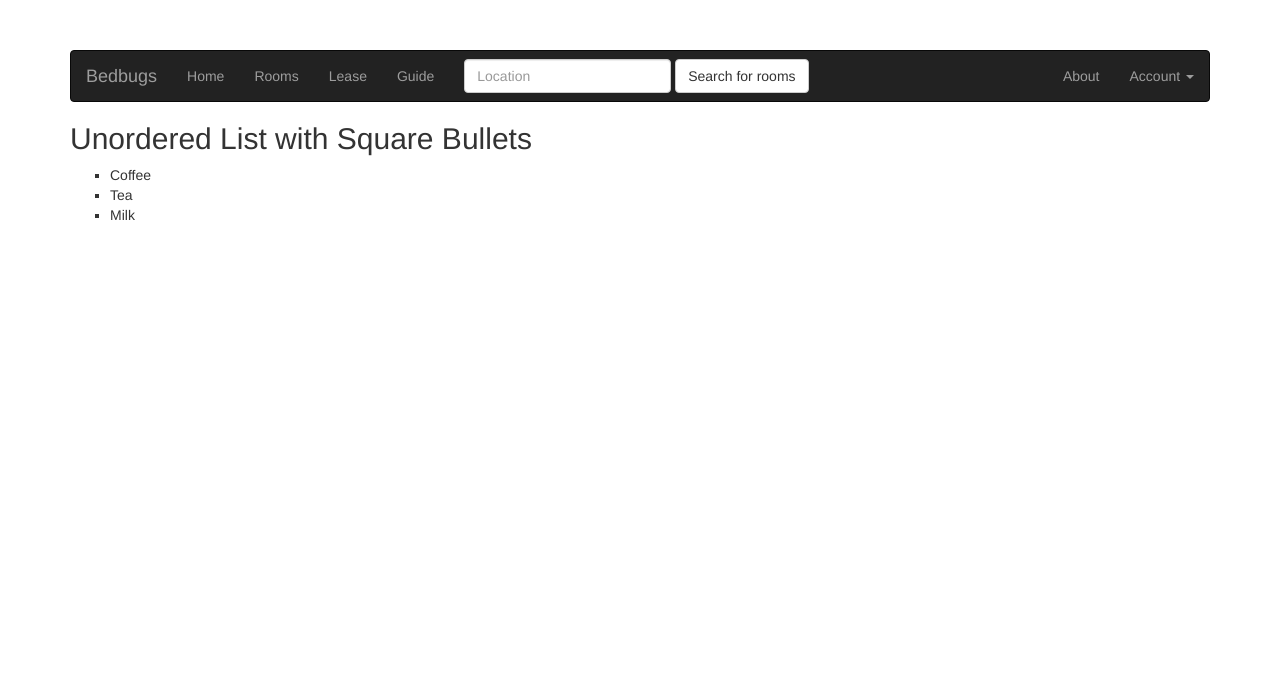
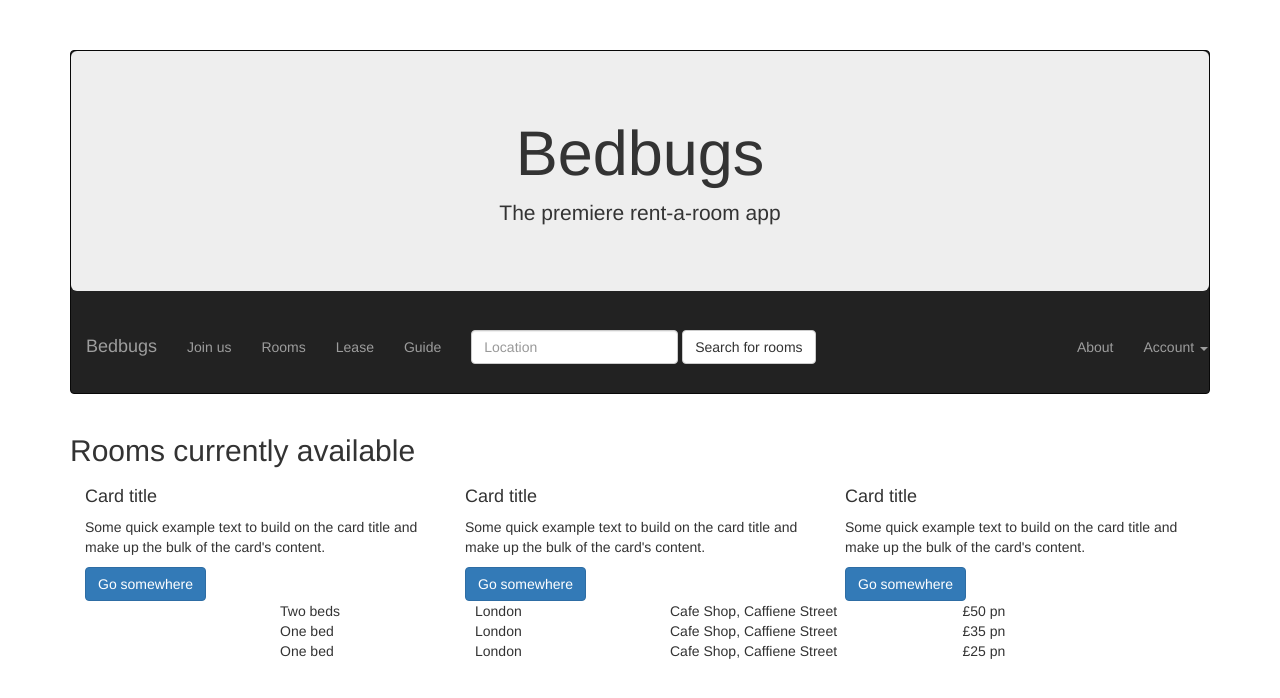
Before and after one commit to samuel-c-johnson/Makersbnb-project, a Node server app: page /rent in a window 1280 px wide. Shown: the top 698 px of the page. Run offline with Node 20, Linux system fonts and the light colour scheme; some libraries are stand-ins or nearby versions.

Commit message:
More layout formatting

```diff
--- a/views/pages/rent.ejs
+++ b/views/pages/rent.ejs
@@ -12,16 +12,67 @@
 
 
   <title> Your property </title>
+  <div class="row">
+          <div class="col-sm-12"><h2>Rooms currently available</h2></div>
+  </div>
+
+  <div class="col-sm-4">
+      <div class="card">
+        <%# <img src="https://room-matehotels.com/images/img/emma/rooms.jpg" alt="Card image cap" >%>
+        <div class="card-block">
+          <h4 class="card-title">Card title</h4>
+          <p class="card-text">Some quick example text to build on the card title and make up the bulk of the card's content.</p>
+          <a href="#" class="btn btn-primary">Go somewhere</a>
+        </div>
+      </div>
+</div>
+<div class="col-sm-4">
+    <div class="card">
+      <%# <img class="card-img-top col-sm-4" src="https://room-matehotels.com/images/img/emma/rooms.jpg" alt="Card image cap" >%>
+      <div class="card-block">
+        <h4 class="card-title">Card title</h4>
+        <p class="card-text">Some quick example text to build on the card title and make up the bulk of the card's content.</p>
+        <a href="#" class="btn btn-primary">Go somewhere</a>
+      </div>
+    </div>
+</div>
+<div class="col-sm-4">
+    <div class="card">
+      <%# <img class="card-img-top col-sm-2" src="https://room-matehotels.com/images/img/emma/rooms.jpg" alt="Card image cap" >%>
+      <div class="card-block">
+        <h4 class="card-title">Card title</h4>
+        <p class="card-text">Some quick example text to build on the card title and make up the bulk of the card's content.</p>
+        <a href="#" class="btn btn-primary">Go somewhere</a>
+      </div>
+    </div>
+</div>
 
 
 
-<h2>Unordered List with Square Bullets</h2>
-
-<ul style="list-style-type:square">
- <li>Coffee</li>
- <li>Tea</li>
- <li>Milk</li>
-</ul>
-
-
+<div class="container">
+    <div class="row">
+        <div class="col-sm-2"></div>
+        <div class="col-sm-2">Two beds</div>
+        <div class="col-sm-2">London</div>
+        <div class="col-sm-3">Cafe Shop, Caffiene Street</div>
+        <div class="col-sm-1">£50 pn</div>
+        <div class="col-sm-2"></div>
+    </div>
+    <div class="row">
+        <div class="col-sm-2"></div>
+        <div class="col-sm-2">One bed</div>
+        <div class="col-sm-2">London</div>
+        <div class="col-sm-3">Cafe Shop, Caffiene Street</div>
+        <div class="col-sm-1">£35 pn</div>
+        <div class="col-sm-2"></div>
+    </div>
+    <div class="row">
+        <div class="col-sm-2"></div>
+        <div class="col-sm-2">One bed</div>
+        <div class="col-sm-2">London</div>
+        <div class="col-sm-3">Cafe Shop, Caffiene Street</div>
+        <div class="col-sm-1">£25 pn</div>
+        <div class="col-sm-2"></div>
+    </div>
+</div>
 </body>
--- a/views/partials/header.ejs
+++ b/views/partials/header.ejs
@@ -20,20 +20,21 @@
 
 <nav class="navbar navbar-default navbar-inverse" role="navigation">
   <!-- Brand and toggle get grouped for better mobile display -->
+  <div class="jumbotron">
+    <div class="container text-center">
+      <h1>Bedbugs</h1>
+      <p>The premiere rent-a-room app</p>
+    </div>
+  </div>
   <div class="navbar-header">
-    <button type="button" class="navbar-toggle" data-toggle="collapse" data-target=".navbar-ex1-collapse">
-      <span class="sr-only">Toggle navigation</span>
-      <span class="icon-bar"></span>
-      <span class="icon-bar"></span>
-      <span class="icon-bar"></span>
-    </button>
-    <a class="navbar-brand" href="#">Bedbugs</a>
+
+    <a class="navbar-brand" href="/">Bedbugs</a>
   </div>
 
   <!-- Collect the nav links, forms, and other content for toggling -->
-  <div class="collapse navbar-collapse navbar-ex1-collapse">
+  <div class="navbar">
     <ul class="nav navbar-nav">
-      <li><a href="/">Home</a></li>
+      <li><a href="/">Join us</a></li>
       <li><a href="/rent">Rooms</a></li>
       <li><a href="/lease">Lease</a></li>
       <li><a href="#">Guide</a></li>
```
